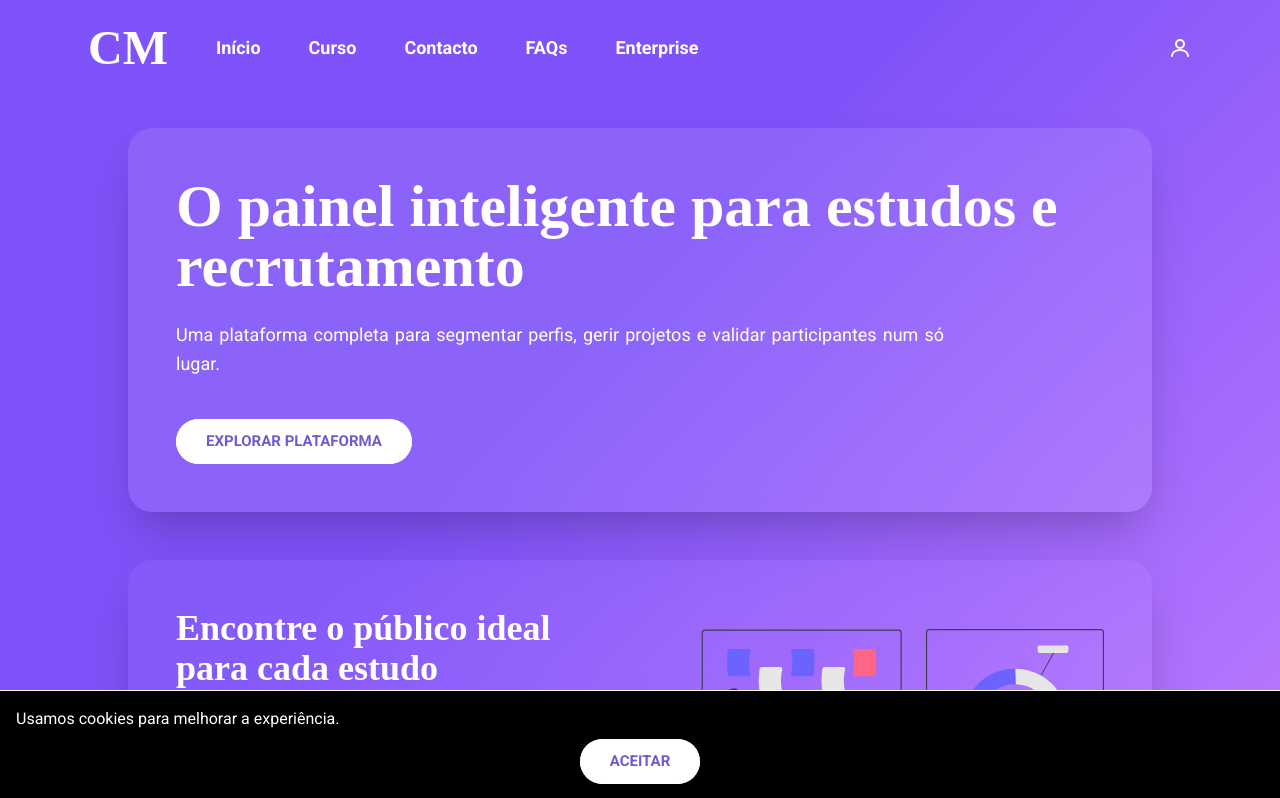
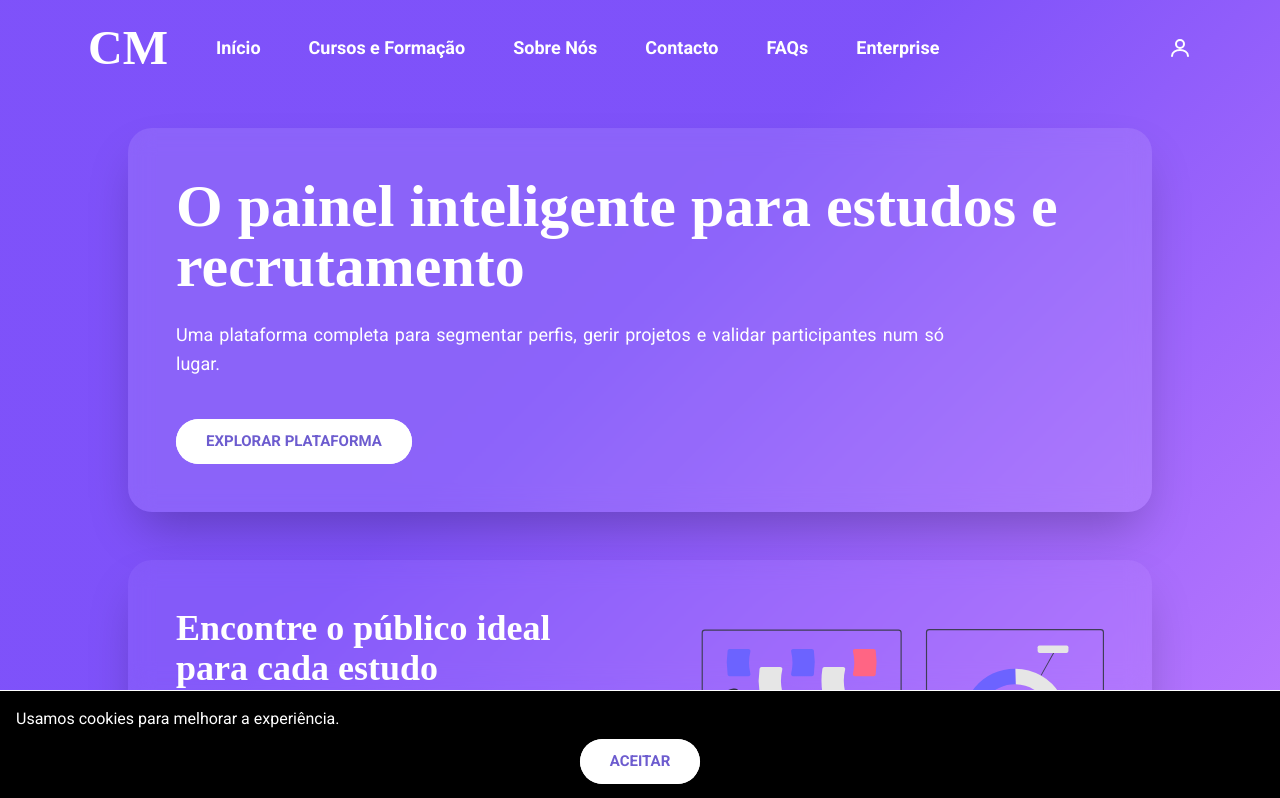
Before and after one commit to msantos51/clientemisterio, a Next.js app in the folder frontend/: page / in a window 1280 px wide. Shown: the top 798 px of the page. Built offline with nearby package versions, Linux system fonts and the light colour scheme; no server answers; a web font is replaced by a local one.

Commit message:
Add about page and update navigation menu

```diff
--- /dev/null
+++ b/frontend/app/(public)/sobre-nos/page.tsx
@@ -0,0 +1,28 @@
+// Página Sobre Nós com descrição detalhada da plataforma
+export default function AboutUsPage() {
+  return (
+    // Secção centralizada com largura controlada para facilitar leitura
+    <section className="mx-auto flex min-h-screen max-w-5xl flex-col gap-6 px-6 pb-20 pt-16 text-white md:pt-24">
+      {/* Título principal da página */}
+      <h1 className="logo-font text-4xl font-bold md:text-5xl">Sobre Nós</h1>
+
+      {/* Primeiro parágrafo que apresenta a missão da plataforma */}
+      <p className="text-lg leading-relaxed">
+        Somos uma plataforma que liga empresas a avaliadores qualificados, facilitando todo o processo de estudos, auditorias e
+        mystery shopping. Reunimos num só espaço recrutamento, formação, gestão de projetos e oportunidades reais para quem quer
+        participar em avaliações.
+      </p>
+
+      {/* Segundo parágrafo que destaca o apoio dado às empresas e avaliadores */}
+      <p className="text-lg leading-relaxed">
+        Ajudamos empresas a obter insights rápidos e fiáveis, e damos aos avaliadores as ferramentas necessárias para realizarem
+        um trabalho profissional e de qualidade.
+      </p>
+
+      {/* Parágrafo final que reforça os valores da marca */}
+      <p className="text-lg leading-relaxed">
+        Simples, transparente e eficiente — é assim que trabalhamos.
+      </p>
+    </section>
+  )
+}
--- a/frontend/components/Header.tsx
+++ b/frontend/components/Header.tsx
@@ -9,7 +9,8 @@ import { logout } from '@/lib/api'
 // Lista de ligações principais para o menu
 const mainLinks = [
   { href: '/', label: 'Início' },
-  { href: '/curso', label: 'Curso' },
+  { href: '/curso', label: 'Cursos e Formação' },
+  { href: '/sobre-nos', label: 'Sobre Nós' },
   { href: '/contacto', label: 'Contacto' },
   { href: '/faq', label: 'FAQs' },
   { href: '/enterprise', label: 'Enterprise' },
```
